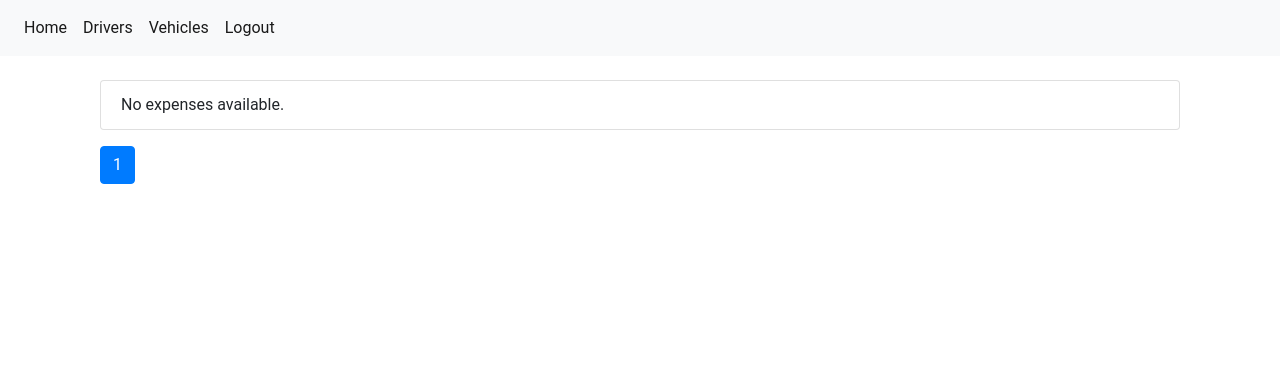
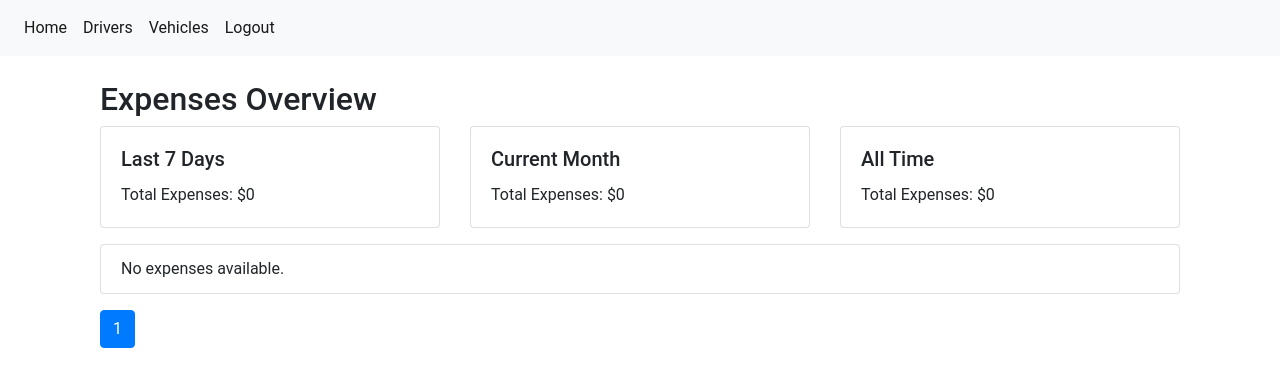
Before and after one commit to PMManyika/etrucker, a Django app: page / in a window 1280 px wide. Shown: the top 387 px of the page. Run offline with Django 3.2, Linux system fonts and the light colour scheme; the visitor is signed in with stand-in values (Sample User, id 1); data that the repository does not hold is empty; some libraries are stand-ins or nearby versions.

Commit message:
expense summary

```diff
--- a/expenses/templates/expenses/expense_list.html
+++ b/expenses/templates/expenses/expense_list.html
@@ -2,6 +2,38 @@
 {% extends 'base.html' %}
 {% block content %}
 <div class="container">
+    <h2>Expenses Overview</h2>
+    <div class="row mb-3">
+        <!-- Total Expenses in the Last 7 Days -->
+        <div class="col-md-4">
+            <div class="card">
+                <div class="card-body">
+                    <h5 class="card-title">Last 7 Days</h5>
+                    <p class="card-text">Total Expenses: ${{ total_amount_last_7_days }}</p>
+                </div>
+            </div>
+        </div>
+
+        <!-- Total Expenses in the Current Month -->
+        <div class="col-md-4">
+            <div class="card">
+                <div class="card-body">
+                    <h5 class="card-title">Current Month</h5>
+                    <p class="card-text">Total Expenses: ${{ total_amount_last_month }}</p>
+                </div>
+            </div>
+        </div>
+
+        <!-- Total Expenses of All Time -->
+        <div class="col-md-4">
+            <div class="card">
+                <div class="card-body">
+                    <h5 class="card-title">All Time</h5>
+                    <p class="card-text">Total Expenses: ${{ total_amount_all_time }}</p>
+                </div>
+            </div>
+        </div>
+    </div>
     <div class="list-group mb-3">
         {% for expense in expenses %}
         <div class="list-group-item">
--- a/expenses/views.py
+++ b/expenses/views.py
@@ -1,5 +1,8 @@
 # views.py
 from django.contrib.auth.decorators import login_required
+from django.db.models import Sum
+from django.utils import timezone
+from datetime import timedelta, datetime
 from django.core.paginator import Paginator
 from django.shortcuts import render, redirect
 from .models import Expense
@@ -11,18 +14,40 @@ from drivers.forms import DriverForm
 @login_required
 def expense_list(request):
     if request.user.is_superuser:
-        # If the user is a superuser, show all expenses
-        expenses = Expense.objects.all().order_by("-id")
+        expenses = Expense.objects.all().order_by("-date")
     else:
-        # Otherwise, show only expenses for the logged-in user
-        expenses = Expense.objects.filter(user=request.user).order_by("-id")
+        expenses = Expense.objects.filter(user=request.user).order_by("-date")
+
+    # Get current date and date for 7 days and 1 month ago
+    current_date = timezone.now()
+    date_seven_days_ago = current_date - timedelta(days=7)
+    first_day_of_month = current_date.replace(day=1)
+
+    # Filter expenses and calculate totals
+    total_amount_last_7_days = (
+        expenses.filter(date__gte=date_seven_days_ago).aggregate(total=Sum("amount"))[
+            "total"
+        ]
+        or 0
+    )
+    total_amount_last_month = (
+        expenses.filter(date__gte=first_day_of_month).aggregate(total=Sum("amount"))[
+            "total"
+        ]
+        or 0
+    )
+    total_amount_all_time = expenses.aggregate(total=Sum("amount"))["total"] or 0
+
     # Pagination
     paginator = Paginator(expenses, 10)  # Show 10 expenses per page
     page_number = request.GET.get("page")
-    expenses = paginator.get_page(page_number)
+    expenses_page = paginator.get_page(page_number)
 
     context = {
-        "expenses": expenses,
+        "expenses": expenses_page,
+        "total_amount_last_7_days": total_amount_last_7_days,
+        "total_amount_last_month": total_amount_last_month,
+        "total_amount_all_time": total_amount_all_time,
     }
     template = "expenses/expense_list.html"
     return render(request, template, context)
```
